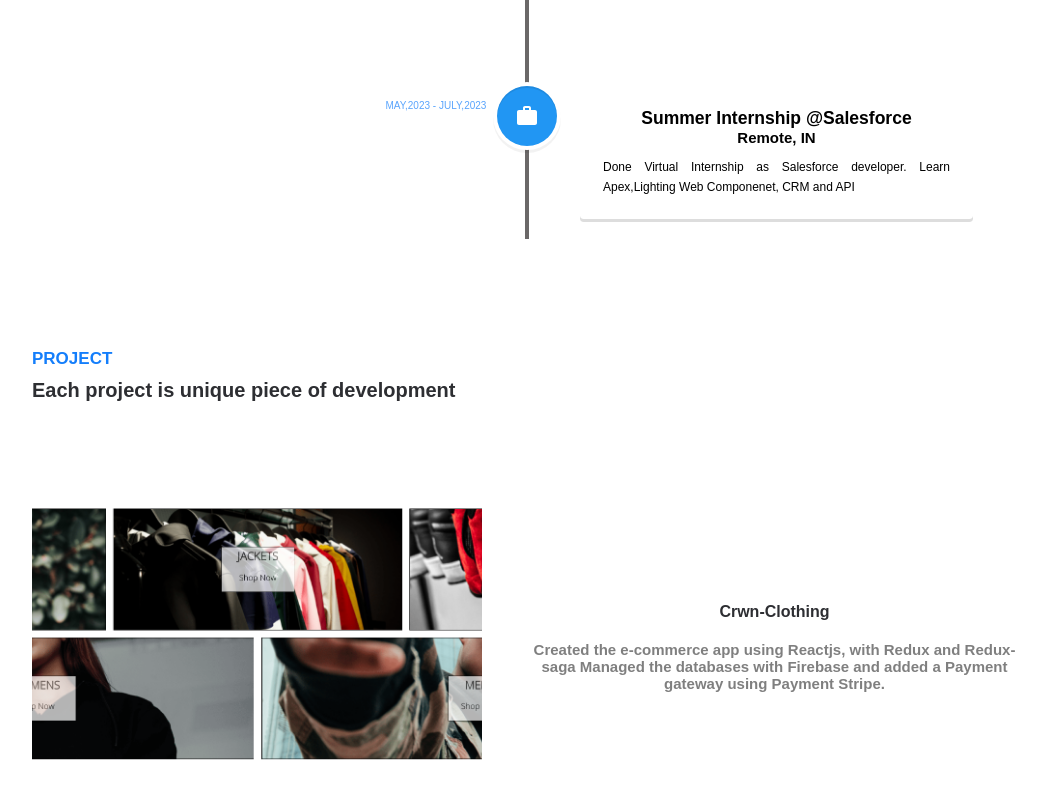
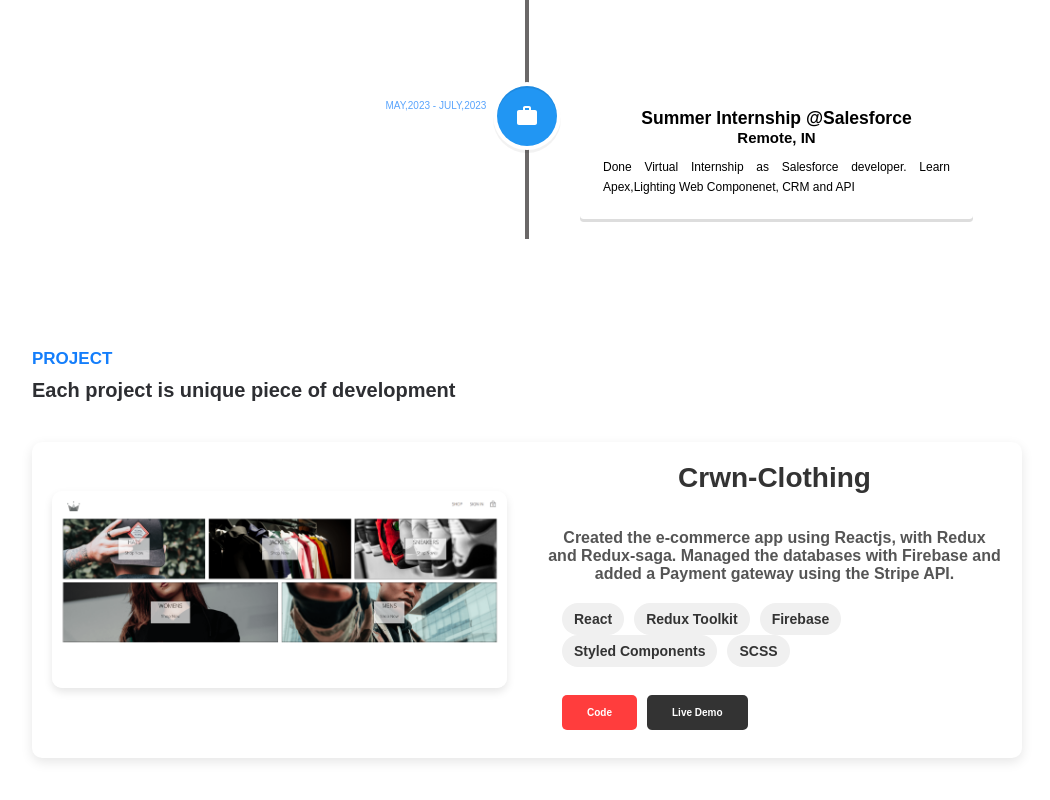
Before and after one commit to hn-agnihotri29/my_portfolio, a React (Create React App) app: page / in a window 1280 px wide. Shown: the part 1705-2505 px from the top of the page, without its empty margins (113-1163 px from the left). Built offline with nearby package versions, Linux system fonts and the light colour scheme.

Commit message:
[Addded] the project work component which takes the props and styled the component.

```diff
--- /dev/null
+++ b/src/components/ProjectWork/ProjectWork.style.scss
@@ -0,0 +1,95 @@
+.project {
+    display: flex;
+    align-items: center;
+    justify-content: space-between;
+    padding: 20px;
+    padding-bottom: 40px;
+    background-color: white;
+    box-shadow: 0 4px 12px rgba(0, 0, 0, 0.1);
+    border-radius: 10px;
+    margin-bottom: 40px;
+    margin-top: 40px;
+
+    .project-image {
+      flex: 1.5;
+      img {
+        max-width: 100%;
+        height: 100%;
+        border-radius: 10px;
+        box-shadow: 0 4px 8px rgba(0, 0, 0, 0.1);
+      }
+    }
+
+    .project-details {
+      flex: 1.5;
+      padding-left: 40px;
+
+      h3 {
+        font-size: 28px;
+        margin-bottom: 15px;
+        color: #333;
+      }
+
+      p {
+        font-size: 16px;
+        color: #555;
+        margin-bottom: 20px;
+      }
+
+      .technologies {
+        margin-left: 15px;
+        margin-bottom: 20px;
+
+        span {
+          display: inline-block;
+          background-color: #f0f0f0;
+          color: #333;
+          padding: 8px 12px;
+          margin-right: 10px;
+          border-radius: 20px;
+          font-size: 14px;
+          font-weight: bold;
+        }
+      }
+
+      .project-links {
+        margin-top: 40px;
+        margin-left: 15px;
+
+        .btn {
+          padding: 12px 25px;
+          background-color: #ff3d3d;
+          color: white;
+          text-decoration: none;
+          border-radius: 5px;
+          font-weight: bold;
+          transition: background-color 0.3s;
+          margin-right: 10px;
+
+          &:hover {
+            background-color: #e63434;
+          }
+
+          &.live-demo {
+            background-color: #333;
+
+            &:hover {
+              background-color: #555;
+            }
+          }
+        }
+      }
+    }
+}
+
+// Responsive Design for smaller screens
+@media (max-width: 768px) {
+.project {
+    flex-direction: column;
+
+    .project-details {
+    padding-left: 0;
+    padding-top: 20px;
+    }
+}
+}
--- /dev/null
+++ b/src/components/ProjectWork/Projectwork.jsx
@@ -0,0 +1,40 @@
+import React from "react";
+import './ProjectWork.style.scss';
+
+const ProjectWork = ({
+    projectName,
+    projectDescription,
+    imageUrl,
+    technologies,
+    githubLink,
+    liveDemoLink
+}) => {
+    return (
+        <div className="project">
+            <div className="project-image">
+                <img src={imageUrl} alt={`${projectName} Screenshot`} />
+            </div>
+            <div className="project-details">
+                <h3>{projectName}</h3>
+                <p>{projectDescription}</p>
+                <div className="technologies">
+                    {technologies.map((tech, index) => (
+                        <span key={index}>{tech}</span>
+                    ))}
+                </div>
+                <div className="project-links">
+                    <a href={githubLink} className="btn" target="_blank" rel="noopener noreferrer">
+                        Code
+                    </a>
+                    {liveDemoLink && (
+                        <a href={liveDemoLink} className="btn live-demo" target="_blank" rel="noopener noreferrer">
+                            Live Demo
+                        </a>
+                    )}
+                </div>
+            </div>
+        </div>
+    );
+}
+
+export default ProjectWork;
--- a/src/components/Projects/Project.jsx
+++ b/src/components/Projects/Project.jsx
@@ -1,5 +1,6 @@
 import React from "react";
 import './Project.style.scss';
+import ProjectWork from "../ProjectWork/Projectwork";
 
 const Project = () => {
     return (
@@ -9,17 +10,15 @@
                     <p>project</p>
                     <h3>Each project is unique piece of development</h3>
                 </div>
-                <div className="project">
-                    <div className='img-side'>
-                        <img src="/image/crwn.png" alt="crwn-clothing"/>
-                    </div>
-                    <div className='project-side'>
-                        <h3>Crwn-Clothing</h3>
-                        <p>Created the e-commerce app using Reactjs, with Redux and Redux-saga
-                        Managed the databases with Firebase and added a Payment gateway using Payment Stripe.</p>
-
-                    </div>
-                </div>
+                <ProjectWork
+                    projectName="Crwn-Clothing"
+                    projectDescription="Created the e-commerce app using Reactjs, with Redux and Redux-saga.
+                                        Managed the databases with Firebase and added a Payment gateway using the Stripe API."
+                    imageUrl="/image/crwn.png"
+                    technologies={['React', 'Redux Toolkit', 'Firebase', 'Styled Components', 'SCSS']}
+                    githubLink="https://github.com/hn-agnihotri29/crwn-clothing-e-commerce"
+                    liveDemoLink="https://kaleidoscopic-lolly-57b67b.netlify.app/"
+                />
             </div>
 
         </div>
```
